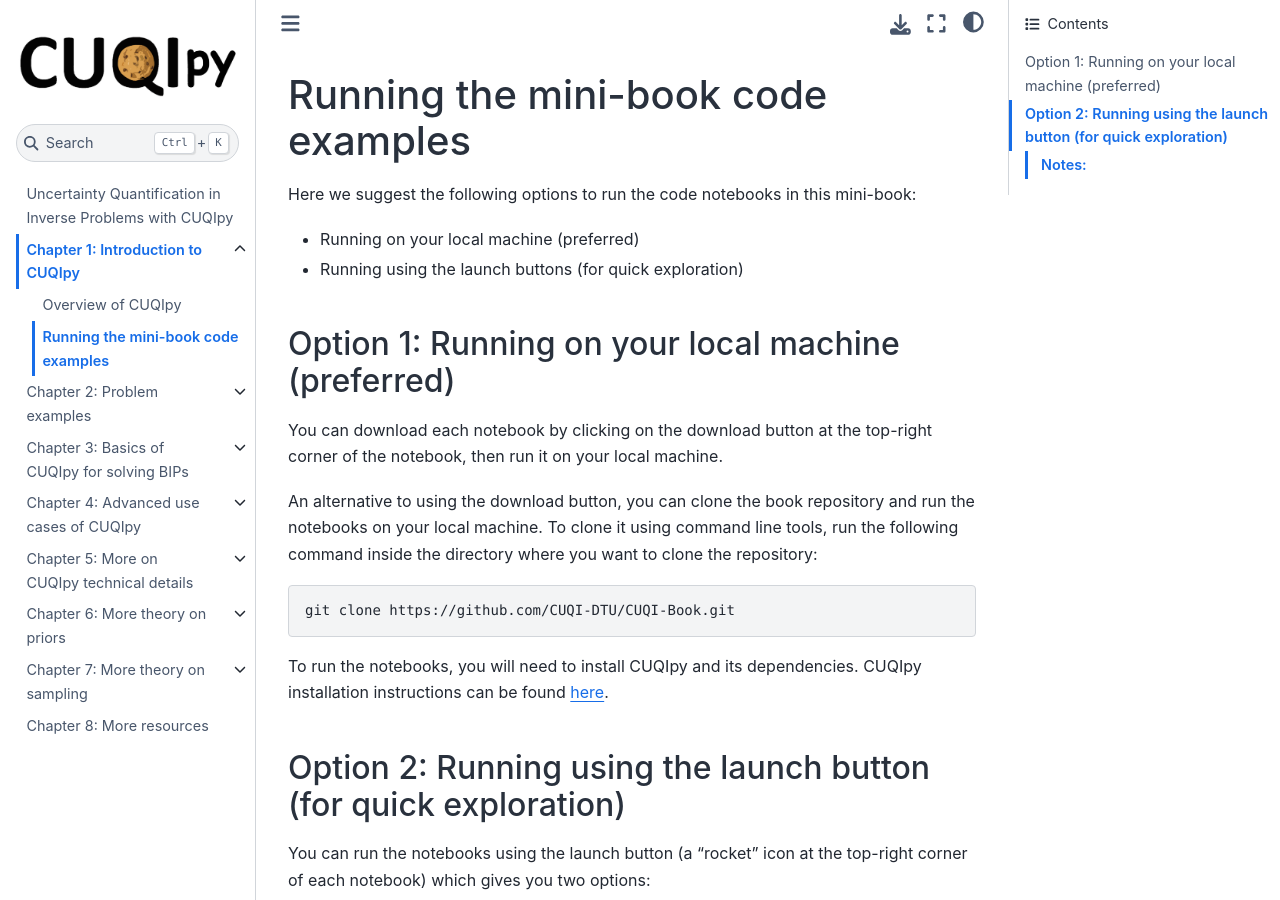
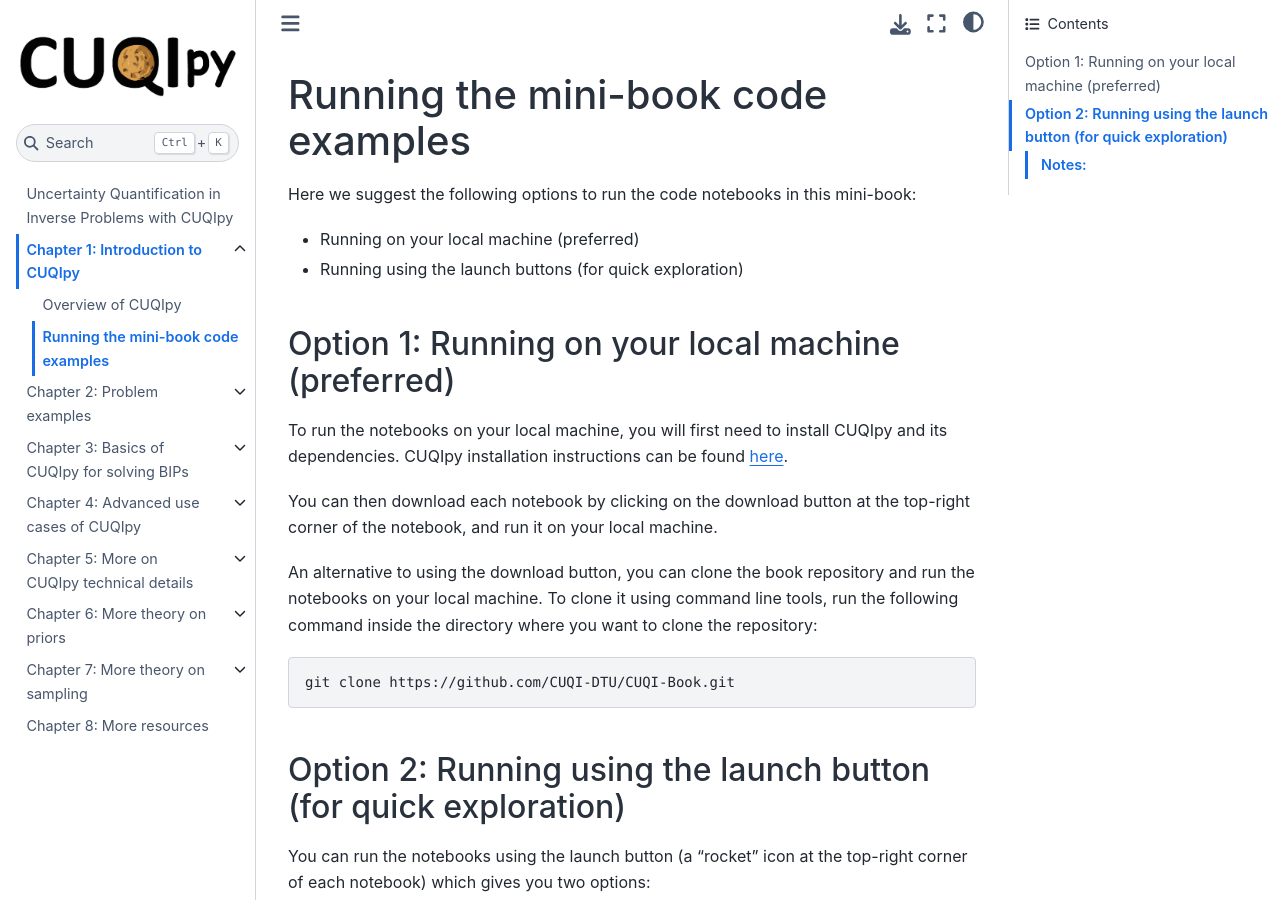
Before and after one commit to amal-ghamdi/CUQI-Book-test, a Jupyter Book: the page built from chapter01/run_mini_book.md, in a window 1280 px wide and 900 px high. Built offline with Jupyter Book 1.0.4 settings and Sphinx 7.4.7 and the Sphinx Book theme 1.1.4, drawn with Linux system fonts in a browser that asks for light colours; pages that are not in the unit, such as notebooks, are missing from menus.

Commit message:
update running instructions

````diff
--- a/chapter01/run_mini_book.md
+++ b/chapter01/run_mini_book.md
@@ -9,14 +9,16 @@ Here we suggest the following options to run the code notebooks in this mini-boo
 
 ## Option 1: Running on your local machine (preferred)
 
-You can download each notebook by clicking on the download button at the  top-right corner of the notebook, then run it on your local machine.
+
+To run the notebooks on your local machine, you will first need to install CUQIpy and its dependencies. CUQIpy installation instructions can be found [here](https://cuqi-dtu.github.io/CUQIpy/user/getting_started.html).
+
+You can then download each notebook by clicking on the download button at the  top-right corner of the notebook, and run it on your local machine.
 
 An alternative to using the download button, you can clone the book repository and run the notebooks on your local machine. To clone it using command line tools, run the following command inside the directory where you want to clone the repository:
 ```bash
 git clone https://github.com/CUQI-DTU/CUQI-Book.git
 ```
 
-To run the notebooks, you will need to install CUQIpy and its dependencies. CUQIpy installation instructions can be found [here](https://cuqi-dtu.github.io/CUQIpy/user/getting_started.html).
 
 ## Option 2: Running using the launch button (for quick exploration)
 You can run the notebooks using the launch button (a "rocket" icon at the top-right corner of each notebook) which gives you two options:
````
